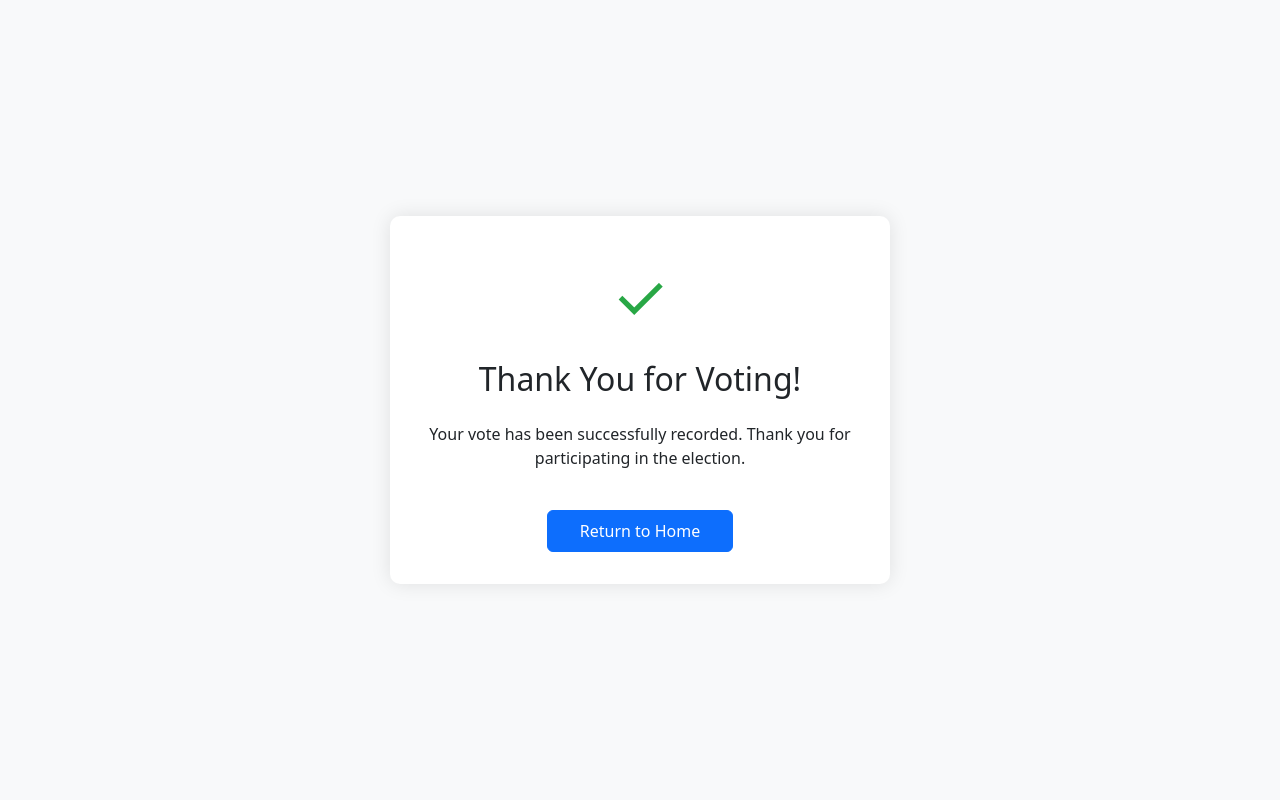
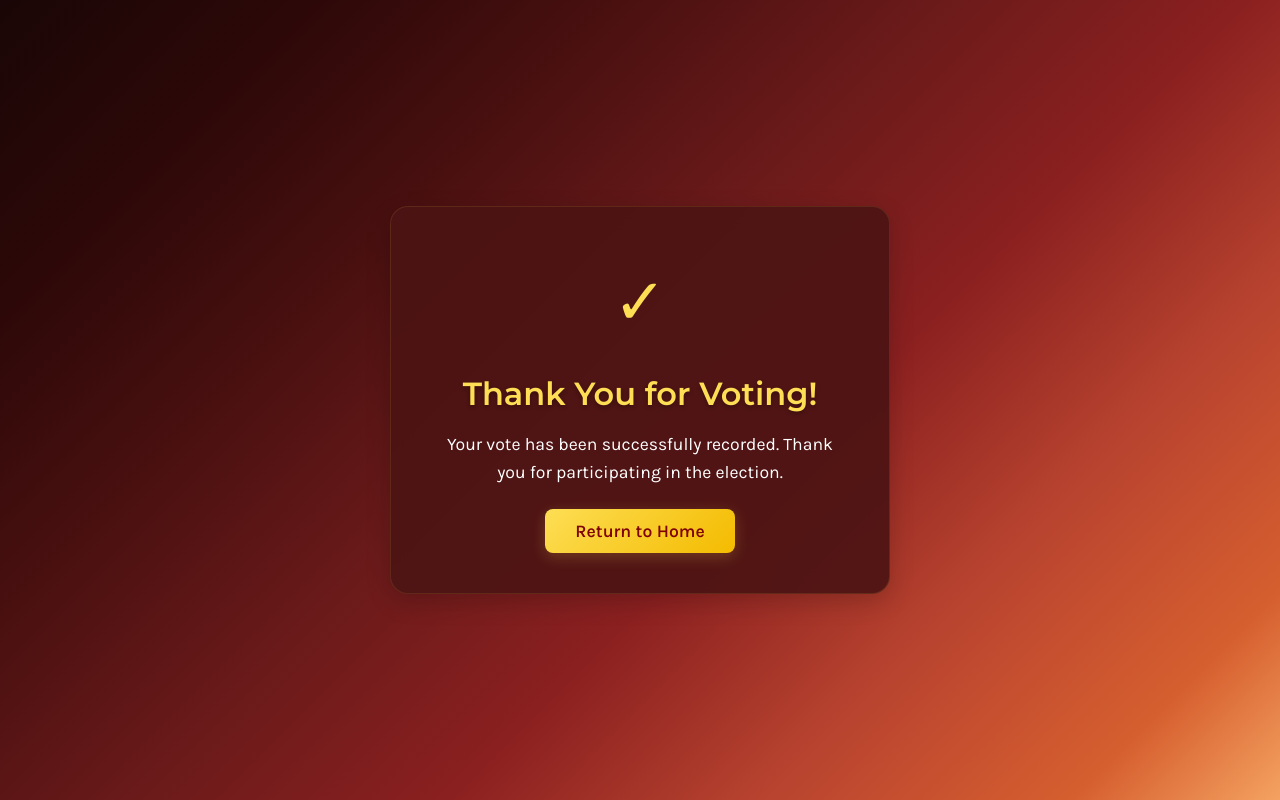
Before and after one commit to MackieRizz/Final_Project, a PHP site: page /vote_success.php in a window 1280 px wide. Run offline with PHP 8.4, Linux system fonts and the light colour scheme.

Commit message:
added Voting Form Preview for the admin, changed the design of the vote_success page, added "Delete All" for the candidates (this truncates the candidate_positions table) i think rag magamit ni if bag o nasad na voting form:)

```diff
--- a/scanner.php
+++ b/scanner.php
@@ -524,7 +524,6 @@ if ($_SERVER['REQUEST_METHOD'] === 'POST') {
     border-radius: 18px;
     box-shadow: 0 8px 24px rgba(0,0,0,0.18);
     margin: 0 auto;
-    margin-top: 100px;
     width: 100%;
     max-width: 600px;
 }
--- a/vote_success.php
+++ b/vote_success.php
@@ -8,40 +8,89 @@ session_start();
     <meta name="viewport" content="width=device-width, initial-scale=1.0">
     <title>Vote Submitted Successfully</title>
     <link href="https://cdn.jsdelivr.net/npm/bootstrap@5.3.0/dist/css/bootstrap.min.css" rel="stylesheet">
+    <link href="https://fonts.googleapis.com/css2?family=Karla:wght@300;400;500;600;700&family=Montserrat:wght@600;700&display=swap" rel="stylesheet">
     <style>
+        * {
+            margin: 0;
+            padding: 0;
+            box-sizing: border-box;
+            font-family: 'Karla', sans-serif;
+        }
         body {
-            background-color: #f8f9fa;
-            height: 100vh;
+            background: linear-gradient(135deg, #1a0606 0%, #2d0808 15%, #4a1010 30%, #6b1a1a 45%, #8b2020 60%, #b8432f 75%, #d65f2f 90%, #f4a261 100%);
+            background-size: cover;
+            color: #FDDE54;
+            min-height: 100vh;
             display: flex;
             align-items: center;
             justify-content: center;
+            text-align: center;
+            padding: 20px;
         }
         .success-container {
-            text-align: center;
-            padding: 2rem;
-            background: white;
-            border-radius: 10px;
-            box-shadow: 0 0 20px rgba(0,0,0,0.1);
+            background: rgba(77, 20, 20, 0.92);
+            padding: 3rem;
+            border-radius: 18px;
+            box-shadow: 0 8px 24px rgba(0,0,0,0.18);
             max-width: 500px;
             width: 90%;
+            border: 1px solid rgba(253, 222, 84, 0.1);
+            backdrop-filter: blur(10px);
+            animation: fadeIn 0.5s ease-out;
+        }
+        @keyframes fadeIn {
+            from { opacity: 0; transform: translateY(20px); }
+            to { opacity: 1; transform: translateY(0); }
         }
         .success-icon {
-            color: #28a745;
+            color: #FDDE54;
             font-size: 4rem;
+            margin-bottom: 1.5rem;
+            animation: scaleIn 0.5s ease-out;
+        }
+        @keyframes scaleIn {
+            from { transform: scale(0); }
+            to { transform: scale(1); }
+        }
+        h2 {
+            font-family: 'Montserrat', sans-serif;
+            font-size: 2rem;
             margin-bottom: 1rem;
+            color: #FDDE54;
+            text-shadow: 0 2px 4px rgba(0, 0, 0, 0.3);
+        }
+        p {
+            color: #fff;
+            font-size: 1.1rem;
+            margin-bottom: 2rem;
+            line-height: 1.6;
         }
         .btn-home {
-            margin-top: 1rem;
-            padding: 0.5rem 2rem;
+            background: linear-gradient(135deg, #FDDE54, #F4BB00);
+            color: #7F0404;
+            font-weight: 600;
+            padding: 12px 30px;
+            border-radius: 8px;
+            text-decoration: none;
+            transition: all 0.3s ease;
+            border: none;
+            font-size: 1.1rem;
+            box-shadow: 0 4px 15px rgba(253, 222, 84, 0.2);
+        }
+        .btn-home:hover {
+            transform: translateY(-2px);
+            box-shadow: 0 6px 20px rgba(253, 222, 84, 0.3);
+            background: linear-gradient(135deg, #F4BB00, #FDDE54);
+            color: #4D1414;
         }
     </style>
 </head>
 <body>
     <div class="success-container">
         <div class="success-icon">✓</div>
-        <h2 class="mb-4">Thank You for Voting!</h2>
-        <p class="mb-4">Your vote has been successfully recorded. Thank you for participating in the election.</p>
-        <a href="Homepage.html" class="btn btn-primary btn-home">Return to Home</a>
+        <h2>Thank You for Voting!</h2>
+        <p>Your vote has been successfully recorded. Thank you for participating in the election.</p>
+        <a href="Homepage.html" class="btn-home">Return to Home</a>
     </div>
 </body>
 </html>
```
Also changed, not shown: add_candidate_dashboard.php (+95 -4 lines), delete_all_candidates.php (added, +26 -0 lines), get_voting_form_preview.php (added, +71 -0 lines), voting_form_data.php (+23 -41 lines), uploads/candidate_6837bd29e7112_6100661114942636632.jpg (added), uploads/candidate_6837bd29e8281_6312061879152919153.jpg (added), uploads/candidate_6837bf1aa5677_6143427105036290165.jpg (added), uploads/candidate_6837bf1aa686f_6143427105036290191.jpg (added), uploads/candidate_6837c3915d9d0_6100661114942636645.jpg (added), uploads/profile_pics/profile_6837b8a109b67.jpg (added).
